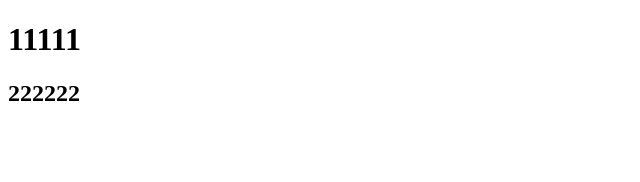
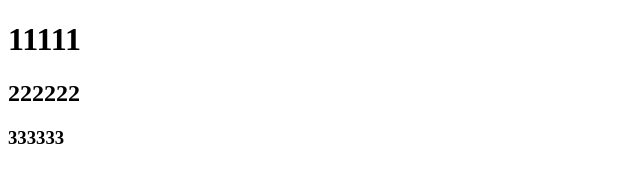
Before and after one commit to XiaoLong123-dev/testproject_01, a plain HTML site: page index.html in a window 1280 px wide. Shown: the full height of the page, 0-640 px from the left. Drawn offline with Linux system fonts and the light colour scheme.

Commit message:
Update index.html

```diff
--- a/index.html
+++ b/index.html
@@ -12,6 +12,7 @@
 <body>
     <h1>11111</h1>
     <h2>222222</h2>
+    <h3>333333</h3>
 </body>
 <script src="index.js"></script>
 
```
